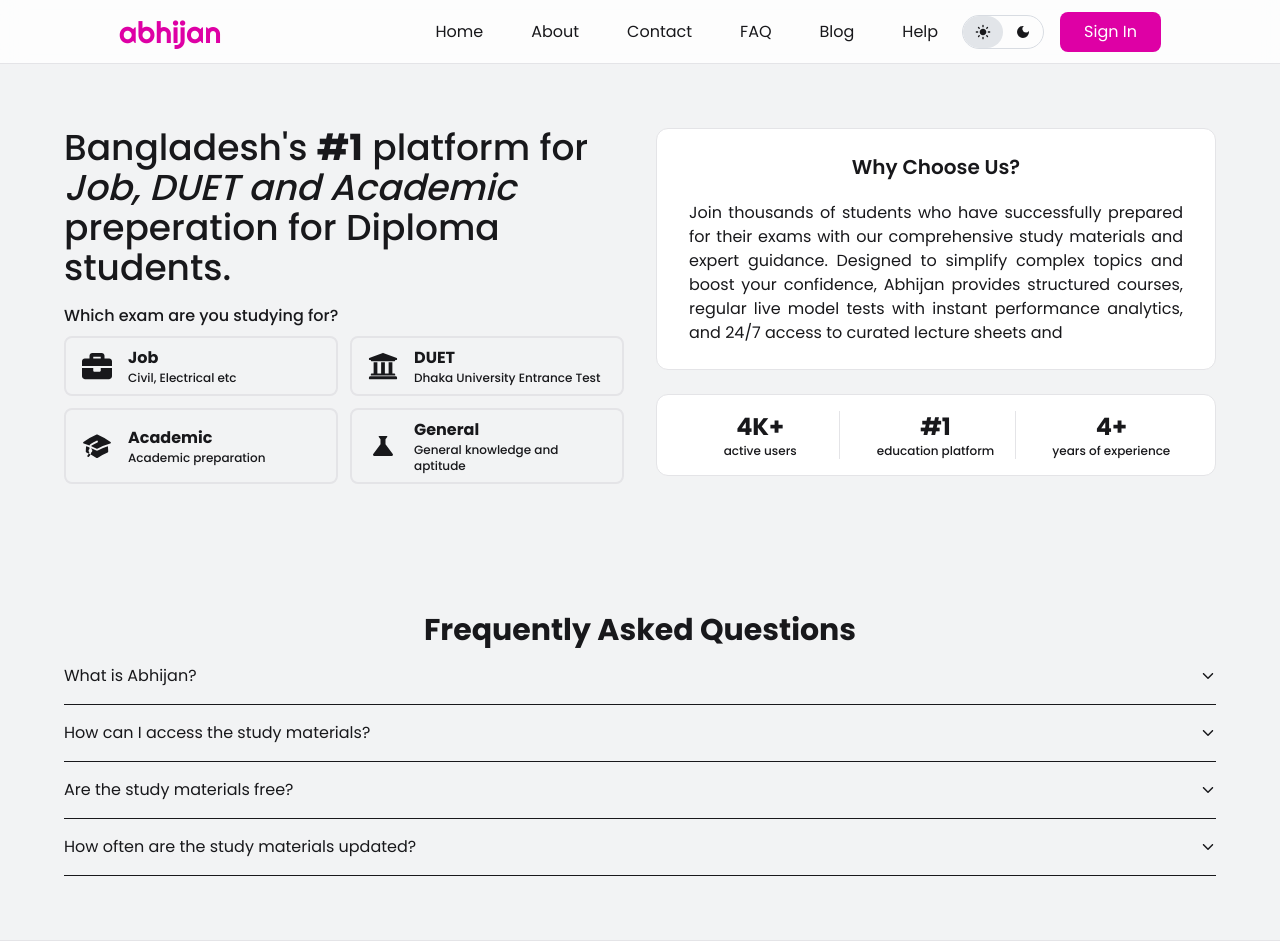
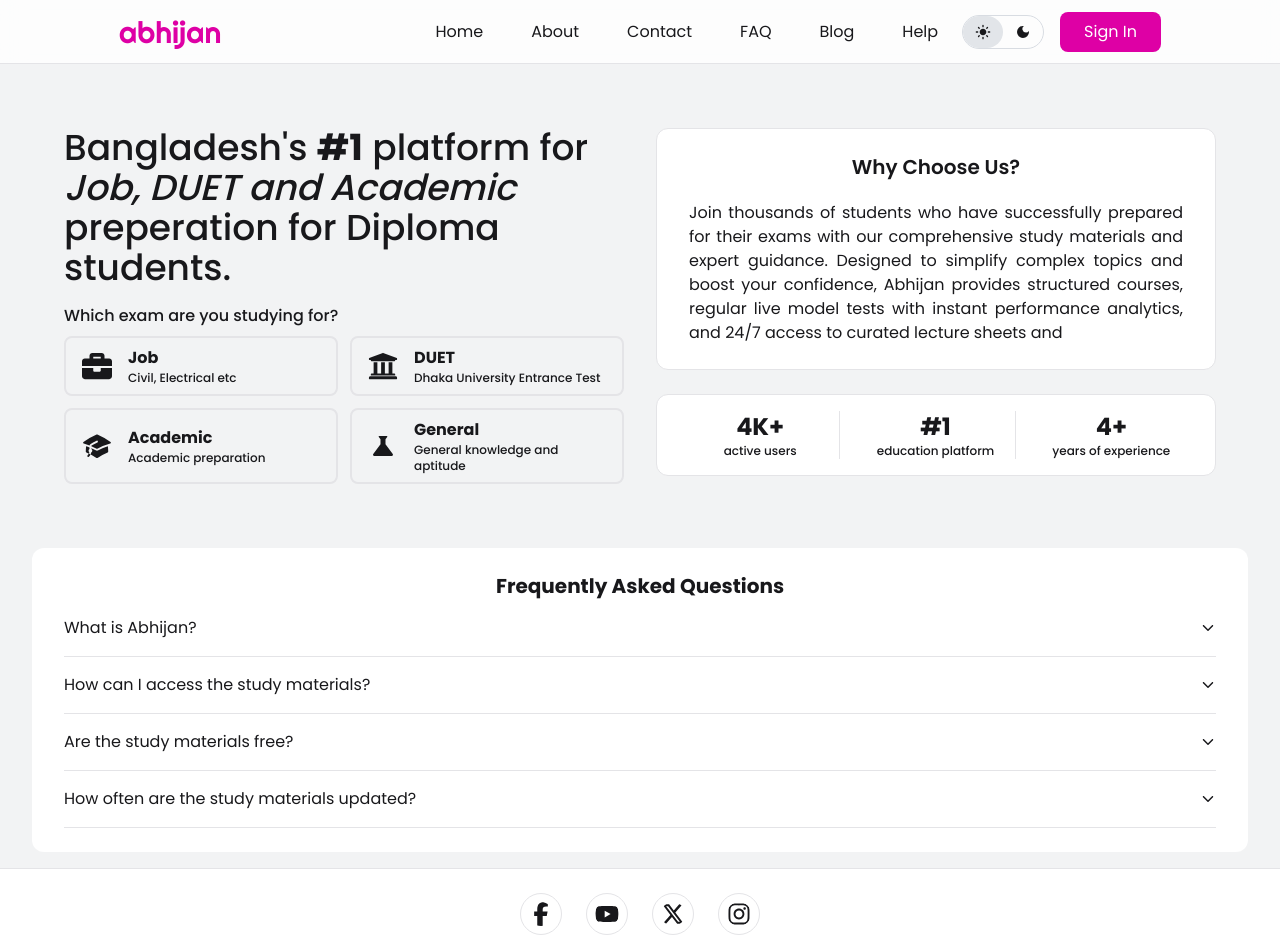
Before and after one commit to laxmancroy/abhijan, a Next.js app: page / in a window 1280 px wide. Shown: the top 952 px of the page. Built offline with nearby package versions, Linux system fonts and the light colour scheme.

Commit message:
checking faq section

```diff
--- a/components/ui/Faq.tsx
+++ b/components/ui/Faq.tsx
@@ -32,16 +32,16 @@ const Faq = () => {
   const [openQuestion, setOpenQuestion] = useState<number | null>(null);
 
   return (
-    <div className="b">
-      <div className="container mx-auto px-4 py-8 md:p-16">
-        <h3 className="text-center text-lg md:text-3xl font-bold">
+    <div className="container mx-auto">
+      <div className="bg-card sm:rounded-xl px-8 py-6 sm:mx-8 mb-4">
+        <h3 className="text-center text-xl font-bold">
           Frequently Asked Questions
         </h3>
         <div>
           {questions.map((q, index) => (
             <div
               key={q.question}
-              className="border-b border-border py-4 hover:cursor-pointer"
+              className="border-b border-bdr py-4 hover:cursor-pointer"
             >
               <h4
                 className="flex items-center justify-between"
@@ -61,7 +61,7 @@ const Faq = () => {
           ))}
         </div>
       </div>
-    </div>
+      </div>
   );
 };
 
```
